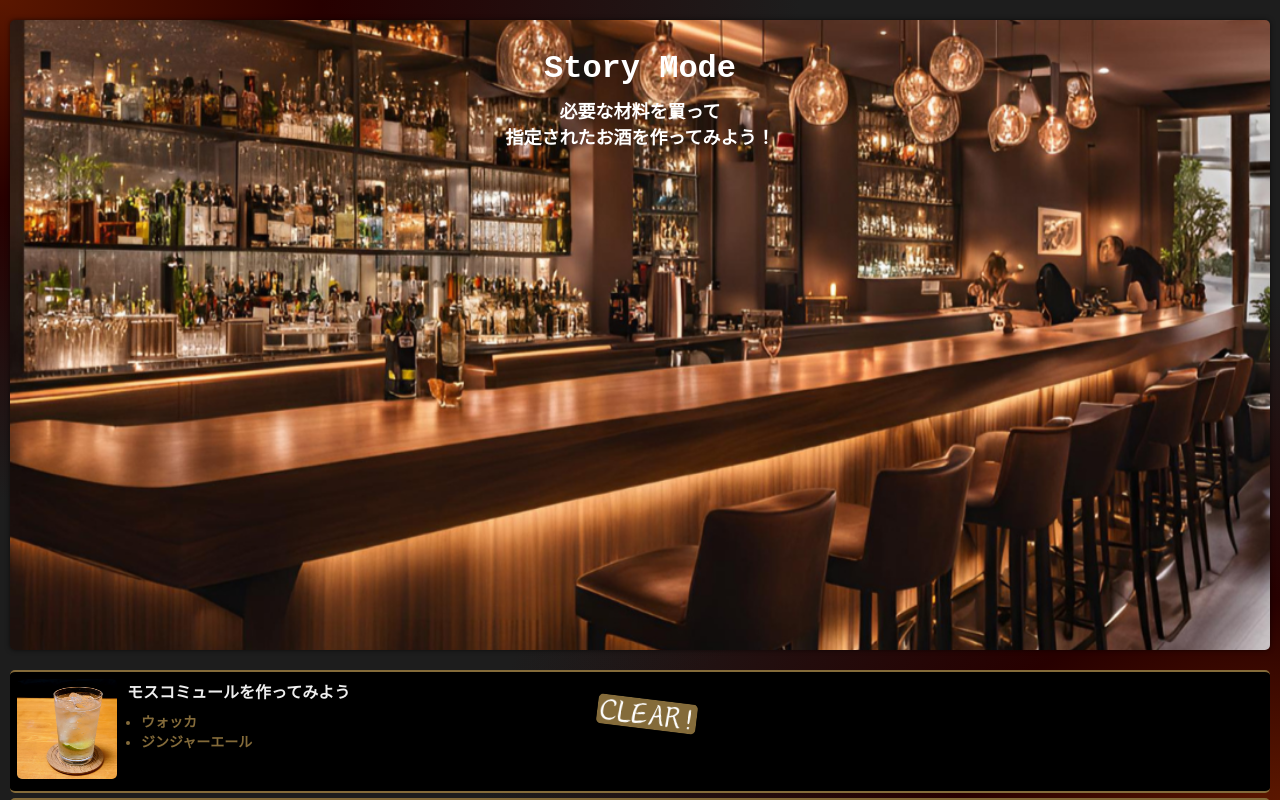
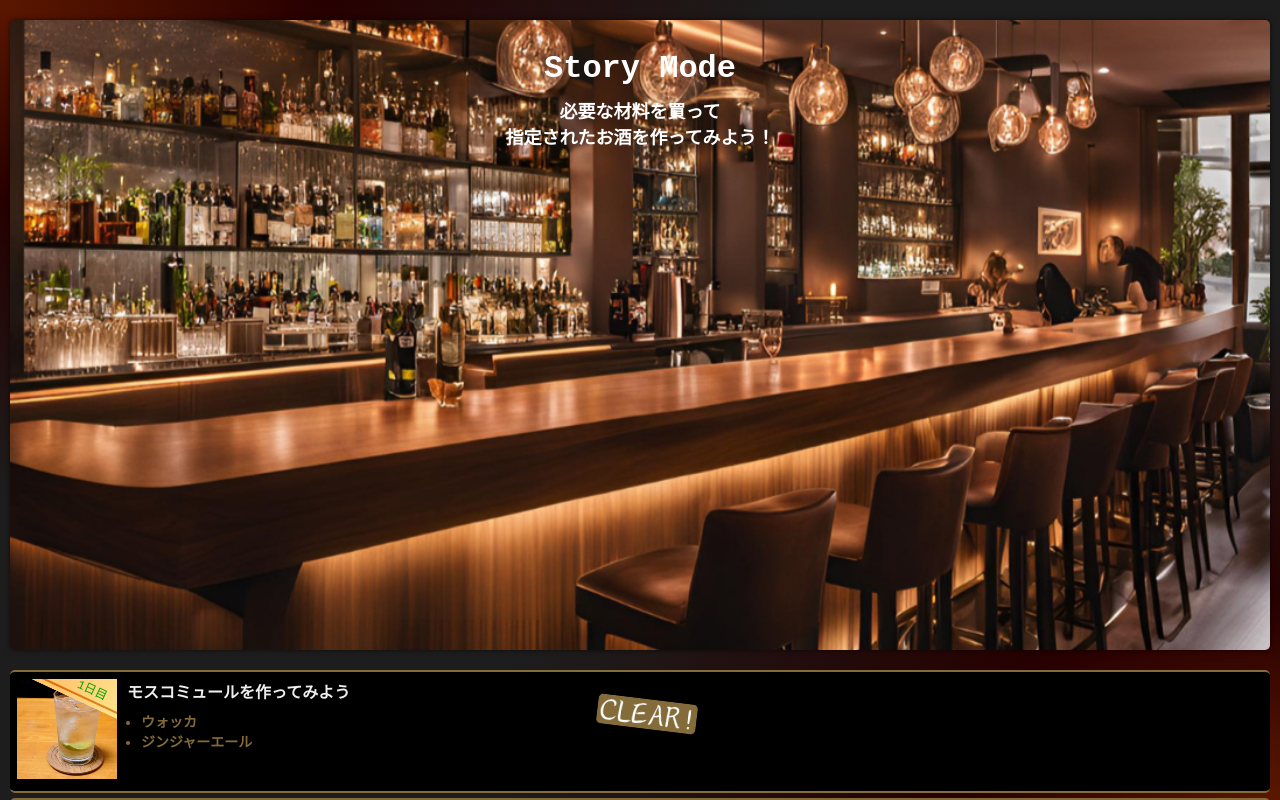
Before and after one commit to aridome222/Frontend-Tacktail, a Next.js app: page /story in a window 1280 px wide. Built offline with nearby package versions, Linux system fonts and the light colour scheme.

Commit message:
add: 画像にラベルを追加

```diff
--- a/src/app/story/_components/StoryCard.tsx
+++ b/src/app/story/_components/StoryCard.tsx
@@ -1,10 +1,12 @@
 import Image from "next/image";
 import styles from "./StoryCard.module.css";
+import { CocktailImage } from "@/app/components/CocktailImage";
 
 type StoryCardProps = {
   title: string
   image: string
   recipe: string[]
+  day: number
   isActive: boolean
   isClear: boolean
 }
@@ -15,14 +17,7 @@ export const StoryCard: React.FC<StoryCardProps> = (props) => {
   return (
     <div className={`${styles.card} ${props.isActive ? styles.active : styles.deactive}`}>
       <div className={styles.imageParent}>
-        <Image
-          className={styles.image}
-          src={props.image}
-          alt="cocktail image"
-          width={100}
-          height={100}
-          priority
-        />
+        <CocktailImage backgroundImagePath={props.image} cocktailName={`${props.day}日目`} />
       </div>
       <div className={styles.text}>
         <p className={styles.description}>{props.title}</p>
--- a/src/app/story/page.tsx
+++ b/src/app/story/page.tsx
@@ -13,56 +13,64 @@ const Story: React.FC = () => {
       "image": "/images/cocktail/moscow_mule.jpg",
       "recipe": [
         "ウォッカ", "ジンジャーエール"
-      ]
+      ],
+      "day": 1
     },
     {
       "title": "スクリュードライバーを作ってみよう",
       "image": "/images/cocktail/screw_driver.jpg",
       "recipe": [
         "ウォッカ", "オレンジジュース"
-      ]
+      ],
+      "day": 2
     },
     {
       "title": "ジンバックを作ってみよう",
       "image": "/images/cocktail/gin_buck.jpg",
       "recipe": [
         "ジン", "ジンジャーエール"
-      ]
+      ],
+      "day": 3
     },
     {
       "title": "ロングアイランドアイスティーを作ってみよう",
       "image": "/images/cocktail/long_island_ice_tea.jpg",
       "recipe": [
         "ジン", "ウォッカ", "テキーラ", "ラム", "コアントロー", "コーラ"
-      ]
+      ],
+      "day": 4
     },
     {
       "title": "モスコミュールを作ってみよう",
       "image": "/images/cocktail/moscow_mule.jpg",
       "recipe": [
         "ウォッカ", "ジンジャーエール"
-      ]
+      ],
+      "day": 5
     },
     {
       "title": "スクリュードライバーを作ってみよう",
       "image": "/images/cocktail/screw_driver.jpg",
       "recipe": [
         "ウォッカ", "オレンジジュース"
-      ]
+      ],
+      "day": 6
     },
     {
       "title": "ジンバックを作ってみよう",
       "image": "/images/cocktail/gin_buck.jpg",
       "recipe": [
         "ジン", "ジンジャーエール"
-      ]
+      ],
+      "day": 7
     },
     {
       "title": "ロングアイランドアイスティーを作ってみよう",
       "image": "/images/cocktail/long_island_ice_tea.jpg",
       "recipe": [
         "ジン", "ウォッカ", "テキーラ", "ラム", "コアントロー", "コーラ"
-      ]
+      ],
+      "day": 8
     },
   ];
 
@@ -84,7 +92,9 @@ const Story: React.FC = () => {
               <StoryCard title={item.title}
                 image={DEFALT_IMAGE}
                 recipe={item.recipe}
-                isActive isClear={false}
+                day={item.day}
+                isActive
+                isClear={false}
                 key={index}
               />
             }
@@ -93,6 +103,7 @@ const Story: React.FC = () => {
                 title={item.title}
                 image={DEFALT_IMAGE}
                 recipe={item.recipe}
+                day={item.day}
                 isActive={false}
                 isClear={false}
                 key={index}
```
